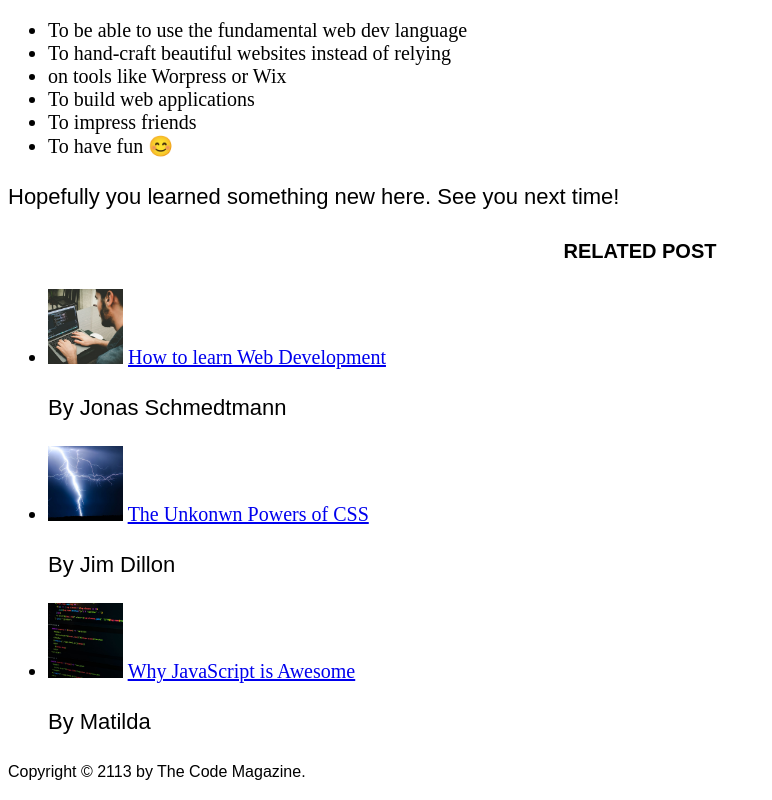
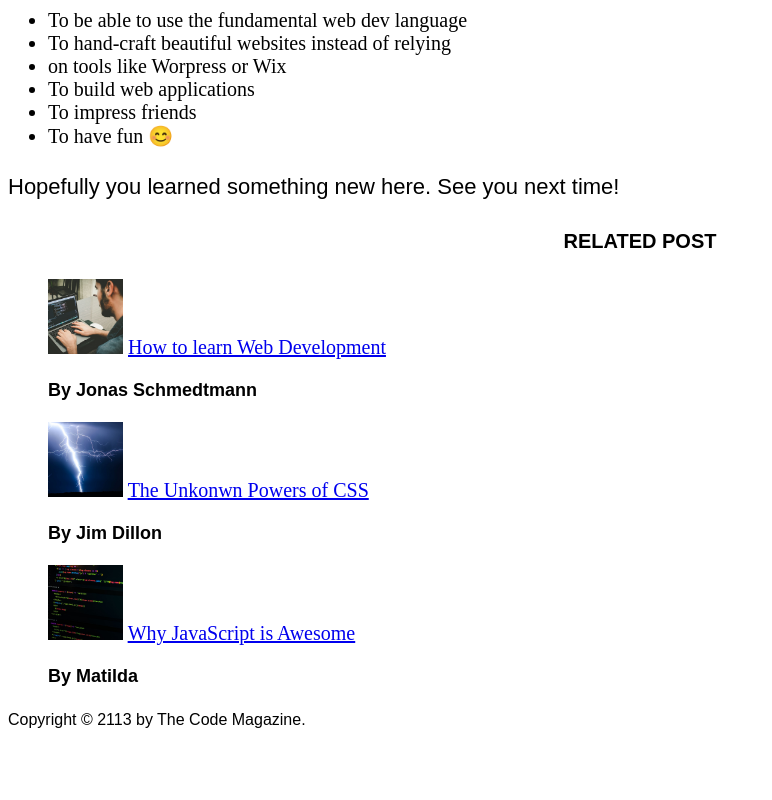
Before and after one commit to ash-habib/CSS-Fundamentals, a plain HTML site: page index.html in a window 1280 px wide. Shown: the part 1252-2052 px from the top of the page, without its empty margins (0-772 px from the left). After the commit the page ends 2000 px from the top, so only its background shows below. Drawn offline with Linux system fonts and the light colour scheme.

Commit message:
again changes

```diff
--- a/index.html
+++ b/index.html
@@ -78,19 +78,19 @@
 
 <aside>
   <h4>Related Post</h4>
-  <ul>
+  <ul class="related">
     <li>
       <img src="img/related-1.jpg" alt="Person Programming" width="75" height="75" />
       <a href="#">How to learn Web Development</a>
-      <p>By Jonas Schmedtmann</p>
+      <p class="related-author">By Jonas Schmedtmann</p>
     </li>
       <li><img src="img/related-2.jpg" alt="Person Programming" width="75" height="75" />
       <a href="#">The Unkonwn Powers of CSS</a>
-      <p>By Jim Dillon</p>
+      <p class="related-author">By Jim Dillon</p>
     </li>
     <li> <img src="img/related-3.jpg" alt="Person Programming" width="75" height="75" />
       <a href="#">Why JavaScript is Awesome</a>
-      <p>By Matilda</p>
+      <p class="related-author">By Matilda</p>
     </li>
   </ul>
 </aside>
@@ -98,7 +98,7 @@
 
  <footer>
 
-  <p>
+  <p id="copyright">
     Copyright &copy; 2113 by The Code Magazine.
   </p>
  </footer>
--- a/style.css
+++ b/style.css
@@ -31,10 +31,28 @@ li {
   font-size: 20px;
 }
 
-footer p {
+/* footer p {
+  font-size: 16px;
+} */
+
+/* article header p {
+  font-style: italic;
+} */
+
+#author {
+  font-style: italic;
+  font-size: 18px;
+}
+
+#copyright {
   font-size: 16px;
 }
 
-article header p {
-  font-style: italic;
+.related-author {
+  font-size: 18px;
+  font-weight: bold;
 }
+
+.related {
+  list-style: none;
+}
```
